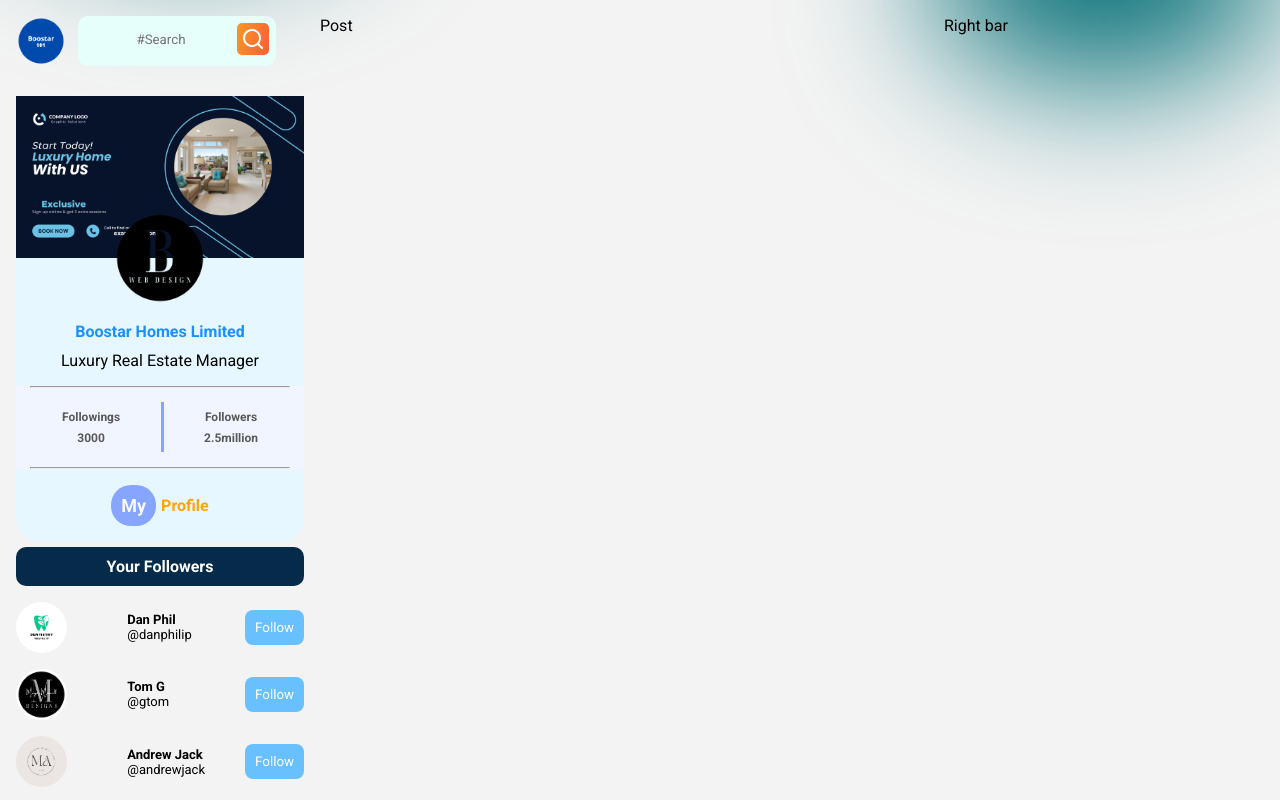
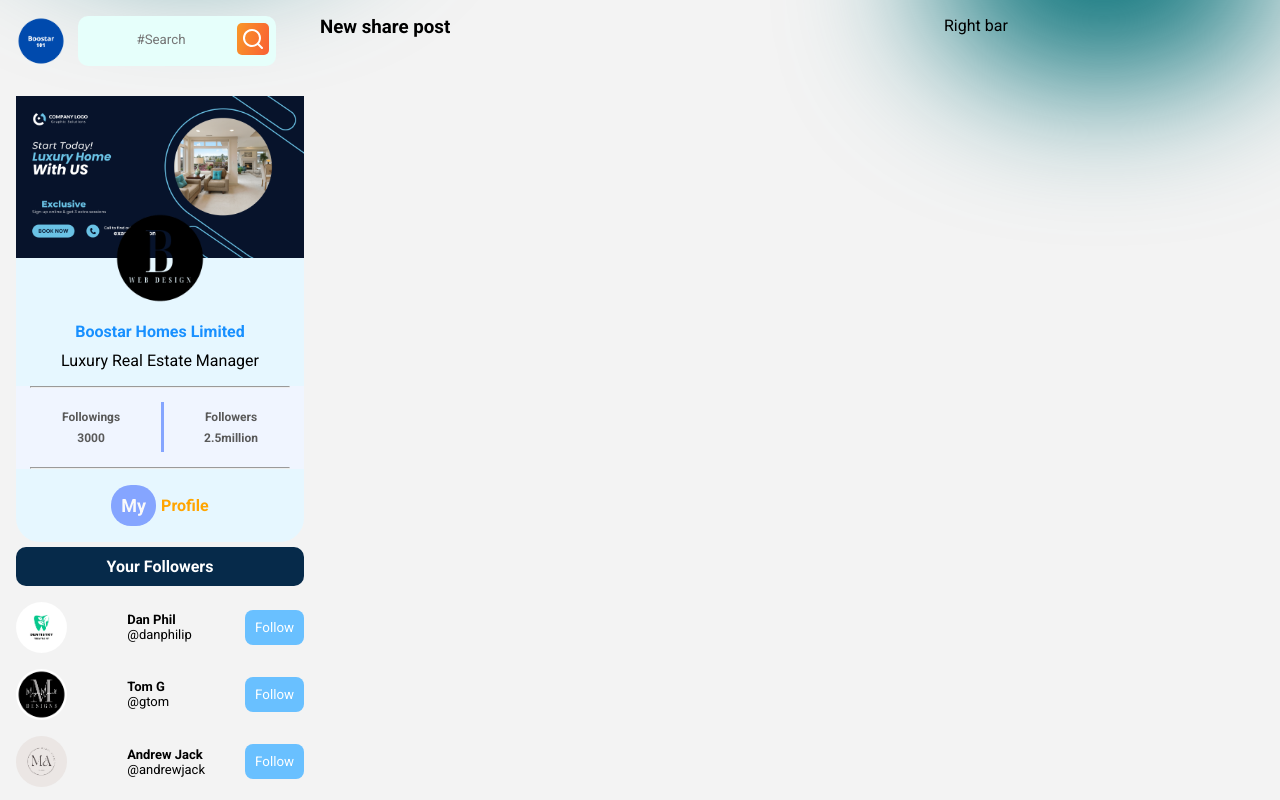
Before and after one commit to Peterzolo/Social-media-application, a React (Create React App) app in the folder client/: page / in a window 1280 px wide. Shown: the top 800 px of the page. Built offline with nearby package versions, Linux system fonts and the light colour scheme.

Commit message:
Added Share post component

```diff
--- a/client/src/componments/pages/home/Home.jsx
+++ b/client/src/componments/pages/home/Home.jsx
@@ -1,18 +1,17 @@
-import React from 'react'
+import React from "react";
 
-import "../home/Home.css"
-import ProfileIndex from '../profile/ProfileIndex'
+import "../home/Home.css";
+import PostColumn from "../post/PostColumn";
+import ProfileIndex from "../profile/ProfileIndex";
 
 const Home = () => {
   return (
+    <div className="home">
+      <ProfileIndex />
+      <PostColumn />
+      <div className="riht-home">Right bar</div>
+    </div>
+  );
+};
 
-        <div className="home">
-            <div className="profile-home"> <ProfileIndex/> </div>
-            <div className="post-homne">Post</div>
-            <div className="riht-home">Right bar</div>
-        </div>
-
-  )
-}
-
-export default Home
+export default Home;
--- /dev/null
+++ b/client/src/componments/pages/post/PostColumn.css
@@ -0,0 +1,7 @@
+.post-column{
+    display: flex;
+    flex-direction: column;
+    height: 100vh;
+    gap: 2rem;
+    overflow: auto;
+}
--- /dev/null
+++ b/client/src/componments/pages/post/PostColumn.jsx
@@ -0,0 +1,13 @@
+import React from "react";
+
+import "../post/PostColumn.css";
+import SharePost from "../share-post/SharePost";
+const PostColumn = () => {
+  return (
+    <div className="post-column">
+      <SharePost />
+    </div>
+  );
+};
+
+export default PostColumn;
--- /dev/null
+++ b/client/src/componments/pages/share-post/SharePost.jsx
@@ -0,0 +1,13 @@
+
+
+import React from 'react'
+import "../share-post/SharePost.css"
+const SharePost = () => {
+  return (
+    <div>
+      <h3>New share post</h3>
+    </div>
+  )
+}
+
+export default SharePost
```
Also changed, not shown: client/src/componments/pages/share-post/SharePost.css (added).
